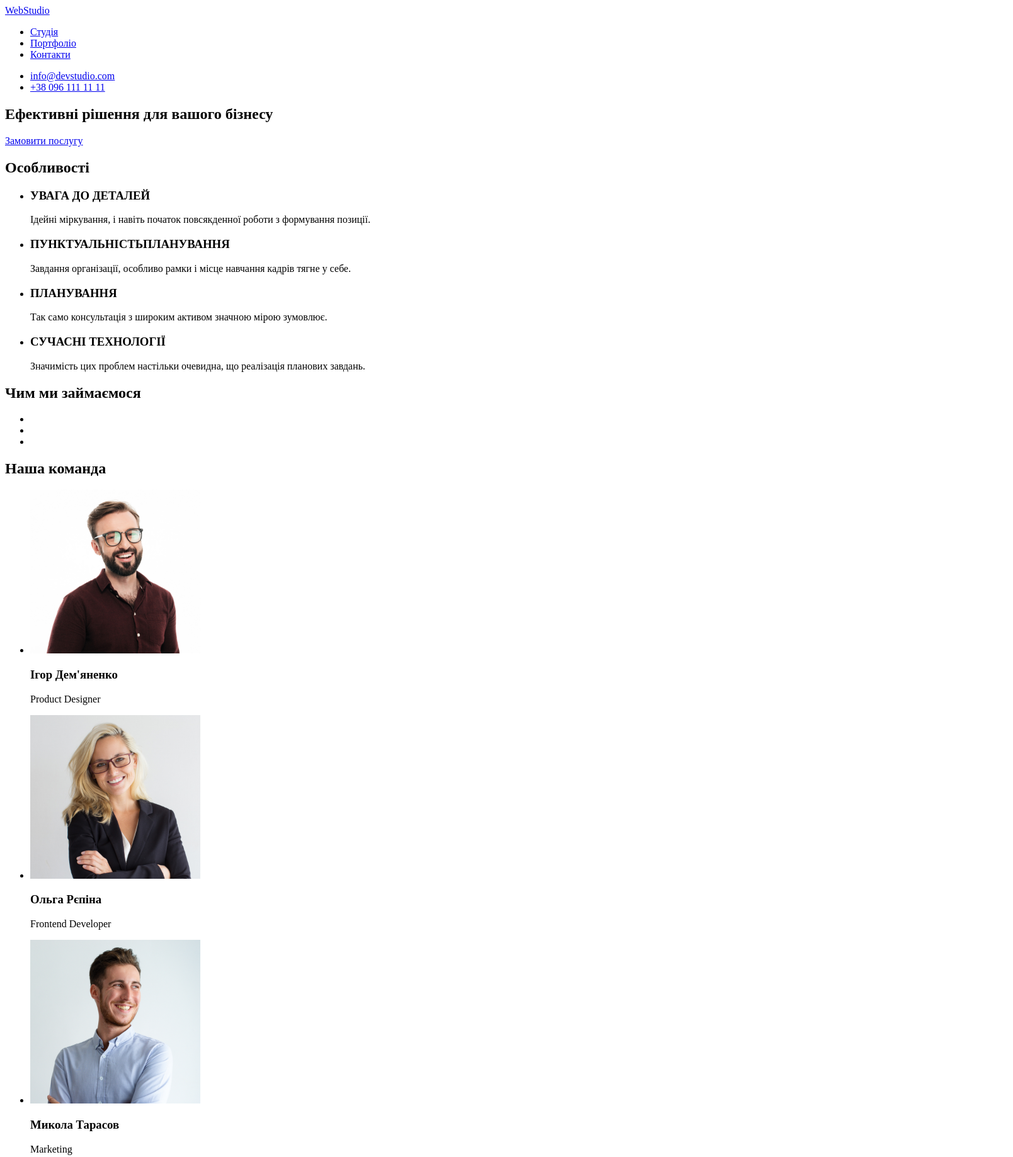
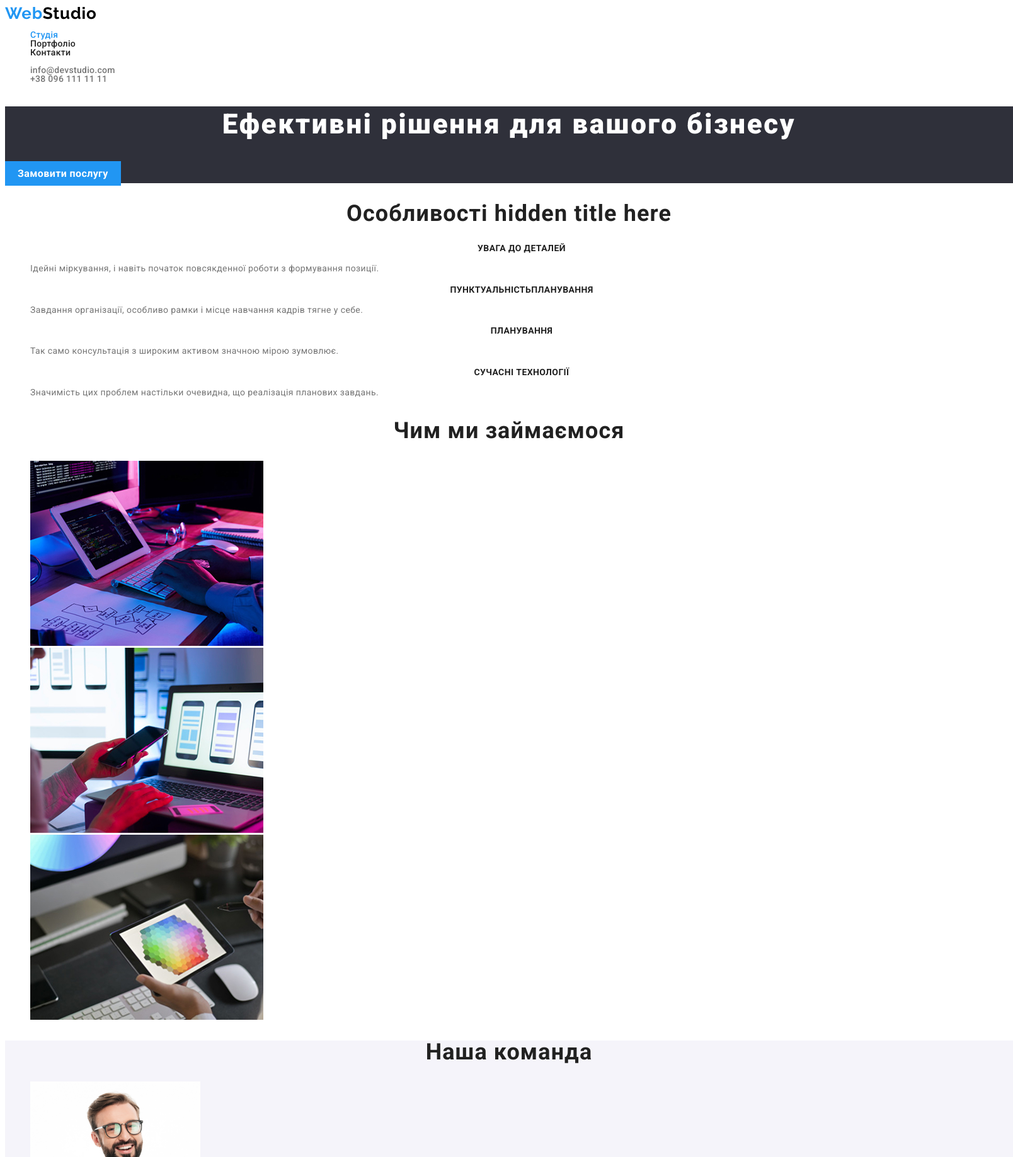
Before and after one commit to RomBobko/Project-1, a plain HTML site: page index.html in a window 1280 px wide. Shown: the top 1838 px of the page at 63% size, 1608 px wide, since content can reach past the window. Drawn offline with Linux system fonts and the light colour scheme.

Commit message:
homework3

```diff
--- /dev/null
+++ b/css/common.css
@@ -0,0 +1,116 @@
+:root {
+    --accent-color: #2196F3;
+    --black-color: #000000;
+    --white-color: #FFFFFF;
+    --footer-color: #2F303A;
+    --primary-text-color: #757575;
+    --secondary-text-color: #212121;
+    --portfolio-button-color: rgba(245, 244, 250, 1);
+}
+
+body {
+    background-color: var(--white-color);
+    color: var(--primary-text-color);
+
+    width: 1600px;
+
+    font-family: Roboto, sans-serif;
+    font-weight: 400;
+    line-height: 1;
+    letter-spacing: 0.4px;
+}
+
+h1,
+h2,
+h3,
+h4,
+h5,
+h6 {
+    color: var(--secondary-text-color);
+}
+
+ul {
+    list-style: none;
+}
+
+a {
+    text-decoration: none;
+}
+
+/* окремий клас утиліт який можна добавити до списків в тег ul*/
+/* .list {
+    list-style: none;
+} */
+
+
+/* header */
+.header-logo {
+     color: var(--black-color);
+
+}
+
+.header-logo,
+.footer-logo {
+    font-family: Raleway;
+    font-weight: 700;
+    font-size: 26px;
+    letter-spacing: 0.8px;
+}
+
+.header-logo > span,
+.footer-logo > span {
+    color: var(--accent-color);
+}
+
+.header {
+    font-weight: 500;
+    font-size: 14px;
+    letter-spacing: 0.3px;
+}
+
+.site-nav a {
+    color: var(--secondary-text-color);
+}
+
+.site-nav a:hover,
+.site-nav a:focus {
+    color: var(--accent-color);
+}
+
+.auth-nav .link {
+    color: inherit;
+}
+
+.auth-nav a:hover,
+.auth-nav a:focus {
+    color: var(--accent-color);
+}
+
+.link.current {
+    color: var(--accent-color);
+}
+
+/* .header a:hover,
+.header a:focus {
+    color: aqua;
+} */
+
+
+/* footer */
+.footer {
+    background-color: var(--footer-color);
+}
+
+.footer-logo {
+    color: var(--white-color);
+}
+
+.address a {
+    color: rgba(255, 255, 255, 0.6);
+}
+
+.address .link {
+    color: var(--white-color);
+
+    line-height: 1.7;
+}
--- /dev/null
+++ b/css/main.css
@@ -0,0 +1,80 @@
+h1,
+h2,
+h3 {
+    text-align: center;
+}
+
+/* hero */
+.hero {
+    background-color: var(--footer-color);
+}
+.hero-title {
+    color: var(--white-color);
+
+    font-weight: 900;
+    font-size: 44px;
+    line-height: 1.3;
+    letter-spacing: 2.64px;
+}
+.section-title {
+    color: var(--secondary-text-color);
+
+    font-weight: 700;
+    font-size: 36px;
+    letter-spacing: 1.1px;
+}
+
+
+/* сиситема кноопок */
+.button {
+    color: var(--white-color);
+    background-color: var(--accent-color);
+
+    font-weight: 700;
+    font-size: 16px;
+    line-height: 1.8;
+    padding: 10px 20px;
+}
+
+
+/* feature */
+.feature-list .title {
+    color: var(--secondary-text-color);
+
+    font-weight: 700;
+    font-size: 14px;
+}
+
+.feature-list .text {
+    font-weight: 400;
+    font-size: 14px;
+    line-height: 1.7;
+}
+/* .feature .text {
+    color: green;
+}
+.feature .warning {
+    color: yellow;
+}
+.text.practice {
+    color: aqua;
+} */
+
+
+/* team */
+.section.team {
+    background-color: var(--portfolio-button-color);
+}
+.teammate-list .title {
+    color: var(--secondary-text-color);
+
+    font-weight: 500;
+    font-size: 16px;
+    letter-spacing: 0.5px;
+}
+
+.teammate-list .text {
+    font-weight: 400;
+    font-size: 16px;
+    letter-spacing: 0.5px;
+}
--- a/index.html
+++ b/index.html
@@ -4,96 +4,99 @@
     <meta charset="UTF-8">
     <meta name="viewport" content="width=device-width, initial-scale=1.0">
     <title>Document</title>
+    <link rel="preconnect" href="https://fonts.googleapis.com">
+    <link rel="preconnect" href="https://fonts.gstatic.com" crossorigin>
+    <link href="https://fonts.googleapis.com/css2?family=Raleway:ital,wght@0,100..900;1,100..900&family=Roboto:ital,wght@0,100..900;1,100..900&display=swap" rel="stylesheet">
+    <link rel="stylesheet" href="./css/common.css">
+    <link rel="stylesheet" href="./css/main.css">
 </head>
 <body>
-    <header>
-        <a href="./index.html">WebStudio</a>
-
+    <header class="header">
+        <a href="./index.html" class="header-logo"><span>Web</span>Studio</a>
         <nav>
-            <ul>
-                <li><a href="/index.html">Студія</a></li>
-                <li><a href="/portfolio.html">Портфоліо</a></li>
-                <li><a href="#">Контакти</a></li>
+            <ul class="site-nav">
+                <li><a href="/index.html" class="link current">Студія</a></li>
+                <li><a href="/portfolio.html" class="link">Портфоліо</a></li>
+                <li><a href="#" class="link">Контакти</a></li>
             </ul>
         </nav>
-
-        <ul>
-            <li><a href="mailto:info@devstudio.com">info@devstudio.com</a></li>
-            <li><a href="tel:+38 096 111 11 11">+38 096 111 11 11</a></li>
+        <ul class="auth-nav">
+            <li><a href="mailto:info@devstudio.com" class="link">info@devstudio.com</a></li>
+            <li><a href="tel:+38 096 111 11 11" class="link">+38 096 111 11 11</a></li>
         </ul>
     </header>
 
-    <main>
-        <section>
-            <h1>Ефективні рішення для вашого бізнесу</h1>
-            <a href="#">Замовити послугу</a>
+    <main class="main">
+        <section class="hero">
+            <h1 class="hero-title">Ефективні рішення для вашого бізнесу</h1>
+            <a href="#" class="button">Замовити послугу</a>
         </section>
 
-        <section>
-            <h2>Особливості</h2>
-            <ul>
+        <section class="section">
+            <h2 class="section-title">Особливості hidden title here</h2>
+            <ul class="feature-list">
                 <li>
-                    <h3>УВАГА ДО ДЕТАЛЕЙ</h3>
-                    <p>Ідейні міркування, і навіть початок повсякденної роботи з формування позиції.</p>
+                    <h3 class="title">УВАГА ДО ДЕТАЛЕЙ</h3>
+                    <p class="text">Ідейні міркування, і навіть початок повсякденної роботи з формування позиції.</p>
                 </li>
                 <li>
-                    <h3>ПУНКТУАЛЬНІСТЬПЛАНУВАННЯ</h3>
-                    <p>Завдання організації, особливо рамки і місце навчання кадрів тягне у себе.</p>
+                     <h3 class="title">ПУНКТУАЛЬНІСТЬПЛАНУВАННЯ</h3>
+                    <p class="text">Завдання організації, особливо рамки і місце навчання кадрів тягне у себе.</p>
                 </li>
                 <li>
-                    <h3>ПЛАНУВАННЯ</h3>
-                    <p>Так само консультація з широким активом значною мірою зумовлює.</p>
+                    <h3 class="title">ПЛАНУВАННЯ</h3>
+                    <p class="text">Так само консультація з широким активом значною мірою зумовлює.</p>
                 </li>
                 <li>
-                    <h3>СУЧАСНІ ТЕХНОЛОГІЇ</h3>
-                    <p>Значимість цих проблем настільки очевидна, що реалізація планових завдань.</p>
+                    <h3 class="title warning">СУЧАСНІ ТЕХНОЛОГІЇ</h3>
+                    <p class="text practice">Значимість цих проблем настільки очевидна, що реалізація планових завдань.</p>
                 </li>
             </ul>
         </section>
 
-        <section>
-            <h2>Чим ми займаємося</h2>
+        <section class="section">
+            <h2 class="section-title">Чим ми займаємося</h2>
             <ul>
-                <li><img src="./images/workspace1.png" alt="" width="370"></li>
-                <li><img src="./images/workspace2.png" alt="" width="370"></li>
-                <li><img src="./images/workspace3.png" alt="" width="370"></li>
+                <li><img src="./images/workspace1.jpg" alt="" width="370"></li>
+                <li><img src="./images/workspace2.jpg" alt="" width="370"></li>
+                <li><img src="./images/workspace3.jpg" alt="" width="370"></li>
             </ul>
         </section>
 
-        <section>
-            <h2>Наша команда</h2>
-            <ul>
+        <section class="section team">
+            <h2 class="section-title">Наша команда</h2>
+            <ul class="teammate-list">
                 <li>
                     <img src="./images/teammate1.jpg" alt="" width="270">
-                    <h3>Ігор Дем'яненко</h3>
-                    <p>Product Designer</p>
+                    <h3 class="title">Ігор Дем'яненко</h3>
+                    <p class="text">Product Designer</p>
                 </li>
                 <li>
                     <img src="./images/teammate2.jpg" alt="" width="270">
-                    <h3>Ольга Рєпіна</h3>
-                    <p>Frontend Developer</p>
+                    <h3 class="title">Ольга Рєпіна</h3>
+                    <p class="text">Frontend Developer</p>
                 </li>
                 <li>
                     <img src="./images/teammate3.jpg" alt="" width="270">
-                    <h3>Микола Тарасов</h3>
-                    <p>Marketing</p>
+                    <h3 class="title">Микола Тарасов</h3>
+                    <p class="text">Marketing</p>
                 </li>
                 <li>
                     <img src="./images/teammate4.jpg" alt="" width="270">
-                    <h3>Михайло Єрмаков</h3>
-                    <p>UI Designer</p>
+                    <h3 class="title">Михайло Єрмаков</h3>
+                    <p class="text">UI Designer</p>
                 </li>
             </ul>
         </section>
     </main>
 
-    <footer>
-        <a href="./index.html">WebStudio</a>
+    <footer class="footer">
+        <a href="./index.html" class="footer-logo"><span>Web</span>Studio</a>
 
-        <address>
-            <a href="https://www.google.com/maps?q=Київ,+проспект+Лесі+Українки,+26" target="_blank" rel="noopener noreferrer">м. Київ, пр-т Лесі Українки, 26</a>
-            <a href="mailto:">info@devstudio.com</a>
-            <a href="tel:+">+38 096 111 11 11</a>
+        <address class="address">
+            <a href="https://www.google.com/maps?q=Київ,+проспект+Лесі+Українки,+26" target="_blank" rel="noopener noreferrer" class="link">м. Київ, пр-т Лесі Українки, 26</a>
+            <a href="mailto:info@devstudio.com">info@devstudio.com</a>
+            <a href="tel:+38 096 111 11 11">+38 096 111 11 11</a>
         </address>
     </footer>
 </body>
```
Also changed, not shown: css/practice.css (added, +34 -0 lines), portfolio.html (+91 -57 lines), .prettierrc.json.
